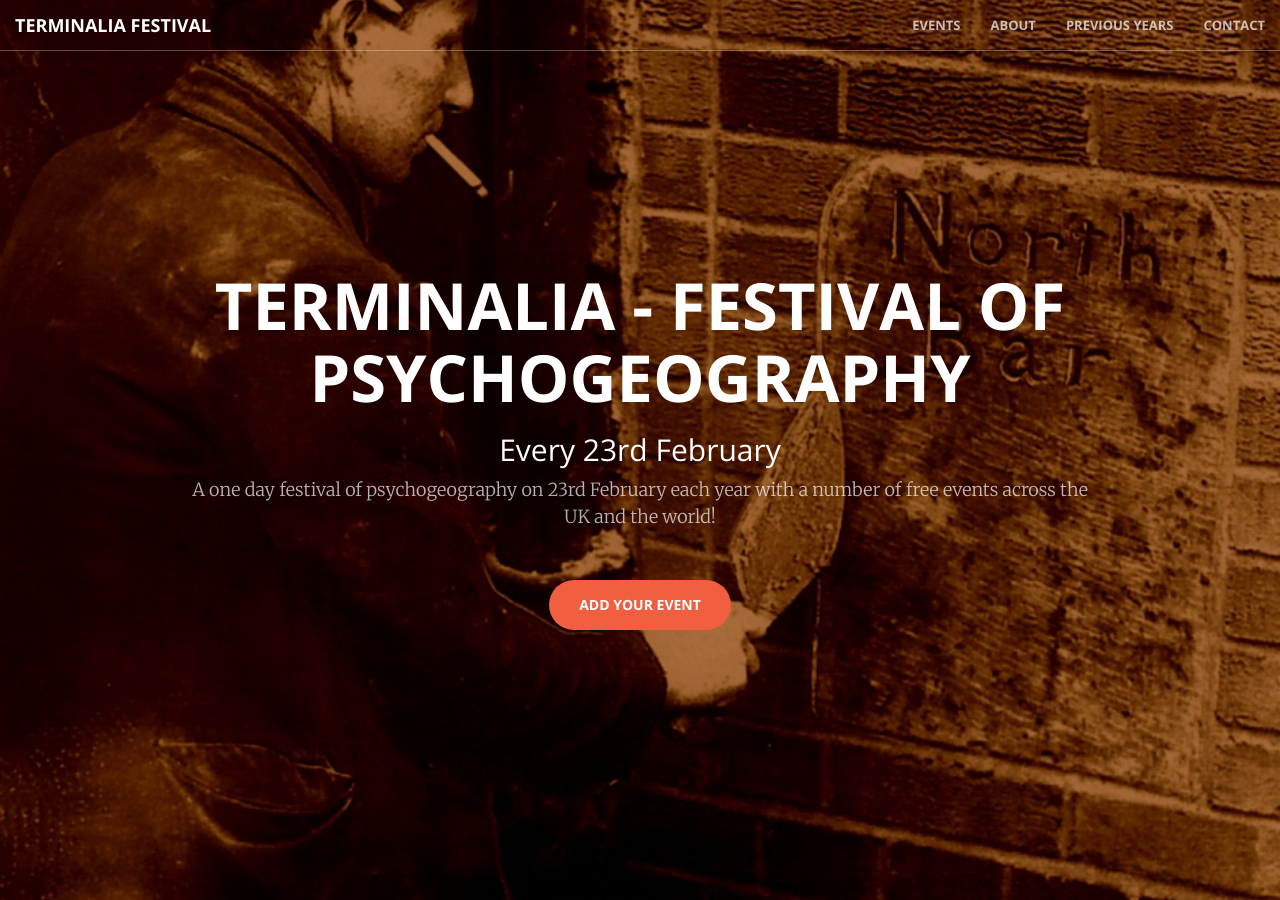
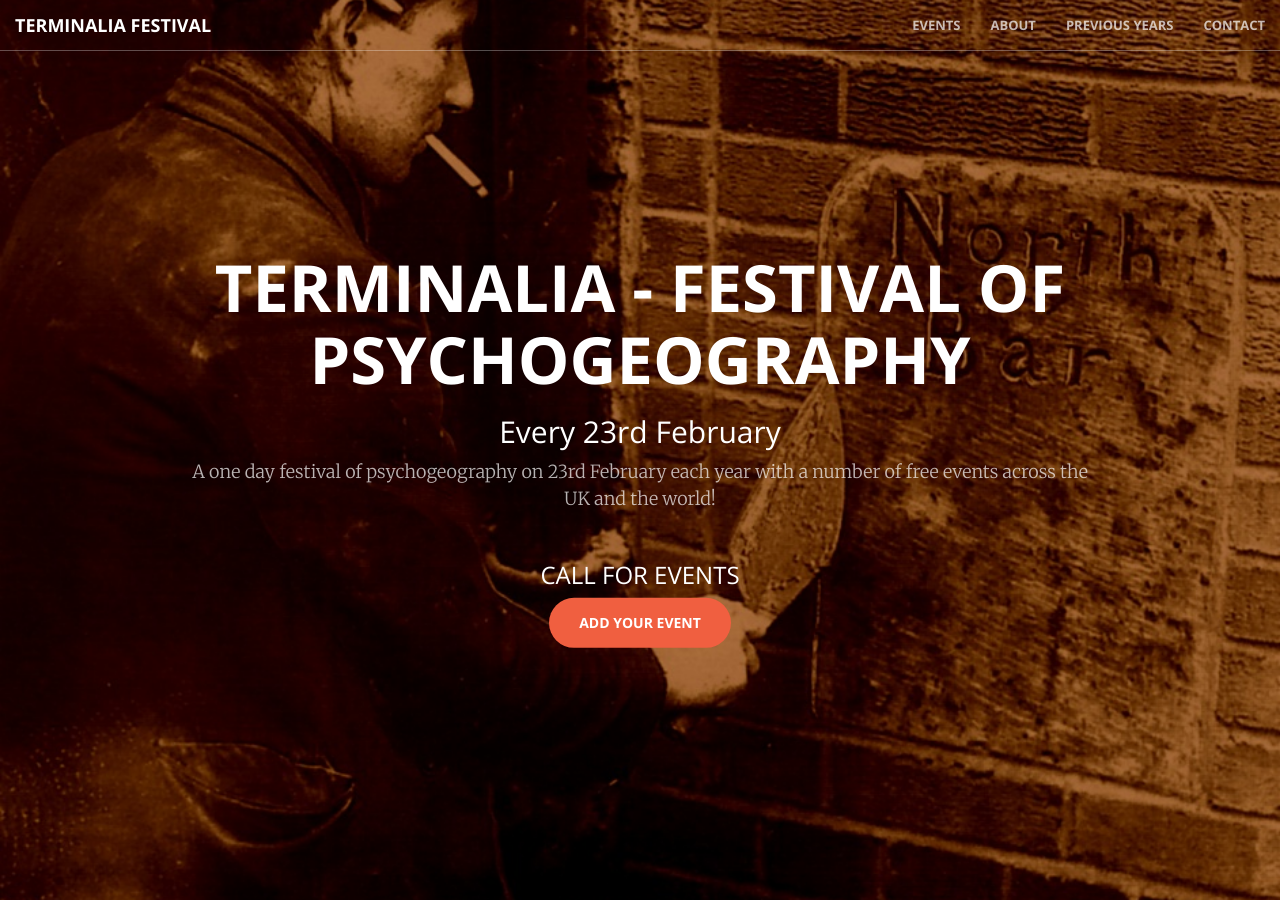
Before and after one commit to timwaters/terminalia, a Jekyll site: the page built from index.html, in a window 1280 px wide and 900 px high. Built offline with Jekyll 4.4.1, drawn with Linux system fonts in a browser that asks for light colours.

Commit message:
add call head

```diff
--- a/_includes/header.html
+++ b/_includes/header.html
@@ -5,7 +5,7 @@
             <h2>Every 23rd February </h2>
 
             <p>A one day festival of psychogeography on 23rd February each year with a number of free events across the UK and the world!</p>
-
+            <h3>CALL FOR EVENTS</h3>
             <a href="#more" class="btn btn-primary btn-xl page-scroll">Add Your Event</a>
          <!--  <a href="#events" class="btn btn-primary btn-xl page-scroll">Events</a>-->
         </div>
```
